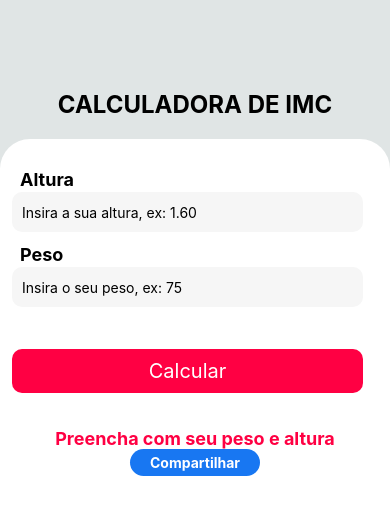
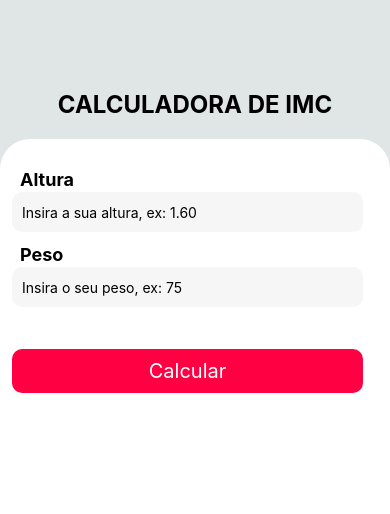
Before and after one commit to TatianePatriota/bmi-calculator, a React Native app: screen / in a window 390 px wide. Shown: the top 514 px of the page. Built offline with nearby package versions, Linux system fonts and the light colour scheme.

Commit message:
add condition to show imc

```diff
--- a/src/components/FormMain/FormMain.js
+++ b/src/components/FormMain/FormMain.js
@@ -50,8 +50,9 @@ export default function FormMain() {
   }
 
   return (
-    <Pressable onPress={Keyboard.dismiss} style={styles.formContext}>
-      <View style={styles.form}>
+    <View style={styles.formContext}>
+      {imc == null ? (
+        <Pressable onPress={Keyboard.dismiss} style={styles.form}>
           <Text style={styles.formLabel}>Altura</Text>
           <Text style={styles.errorMessage}>{errorMessage}</Text>
           <TextInput
@@ -78,8 +79,20 @@ export default function FormMain() {
               {textButton}
             </Text>
           </TouchableOpacity>
+        </Pressable>
+      ) : (
+        <View style={styles.showImcResult}>
+          <ResultImc messageResultImc={messageImc} imcResult={imc} />
+          <TouchableOpacity style={styles.buttonCalculator}>
+            <Text
+              onPress={() => validationImc()}
+              style={styles.textButtonCalculator}
+            >
+              {textButton}
+            </Text>
+          </TouchableOpacity>
         </View>
-      <ResultImc messageResultImc={messageImc} imcResult={imc} />
-    </Pressable>
+      )}
+    </View>
   );
 }
```
Lines whose indentation alone changed are shown as unchanged.
